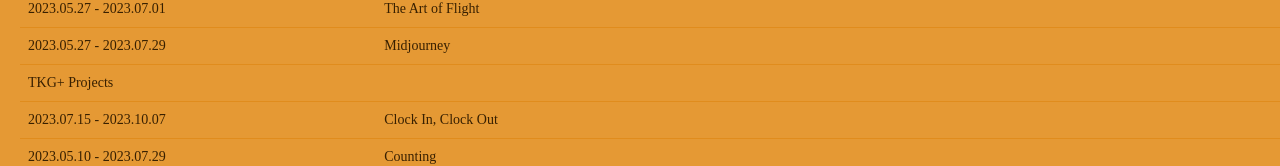
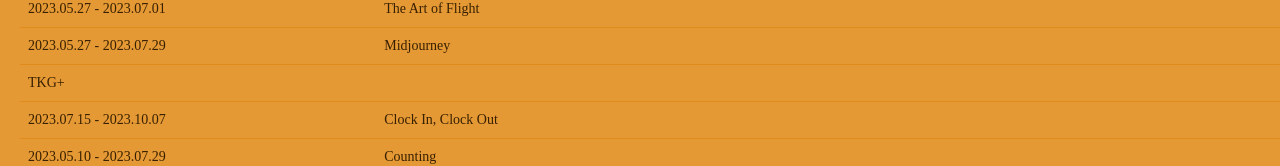
Before and after one commit to tjHsu/gallery-map, a Next.js app: page /events in a window 1280 px wide. Shown: the part 3366-3532 px from the top of the page. Built offline with nearby package versions, Linux system fonts and the light colour scheme; a web font is replaced by a local one.

Commit message:
Update tkg+

```diff
--- a/src/constants/Constants.ts
+++ b/src/constants/Constants.ts
@@ -2405,9 +2405,9 @@ export const GALLERIES = [
     }]
   },
   {
-    name: "TKG+ Projects",
-    englishName: "TKG+ Projects",
-    originalName: "TKG+ Projects",
+    name: "TKG+",
+    englishName: "TKG+",
+    originalName: "TKG+",
     urlName: "TKG+",
     website: "https://www.tkgplus.com/en/",
     isSeparator: false,
```
